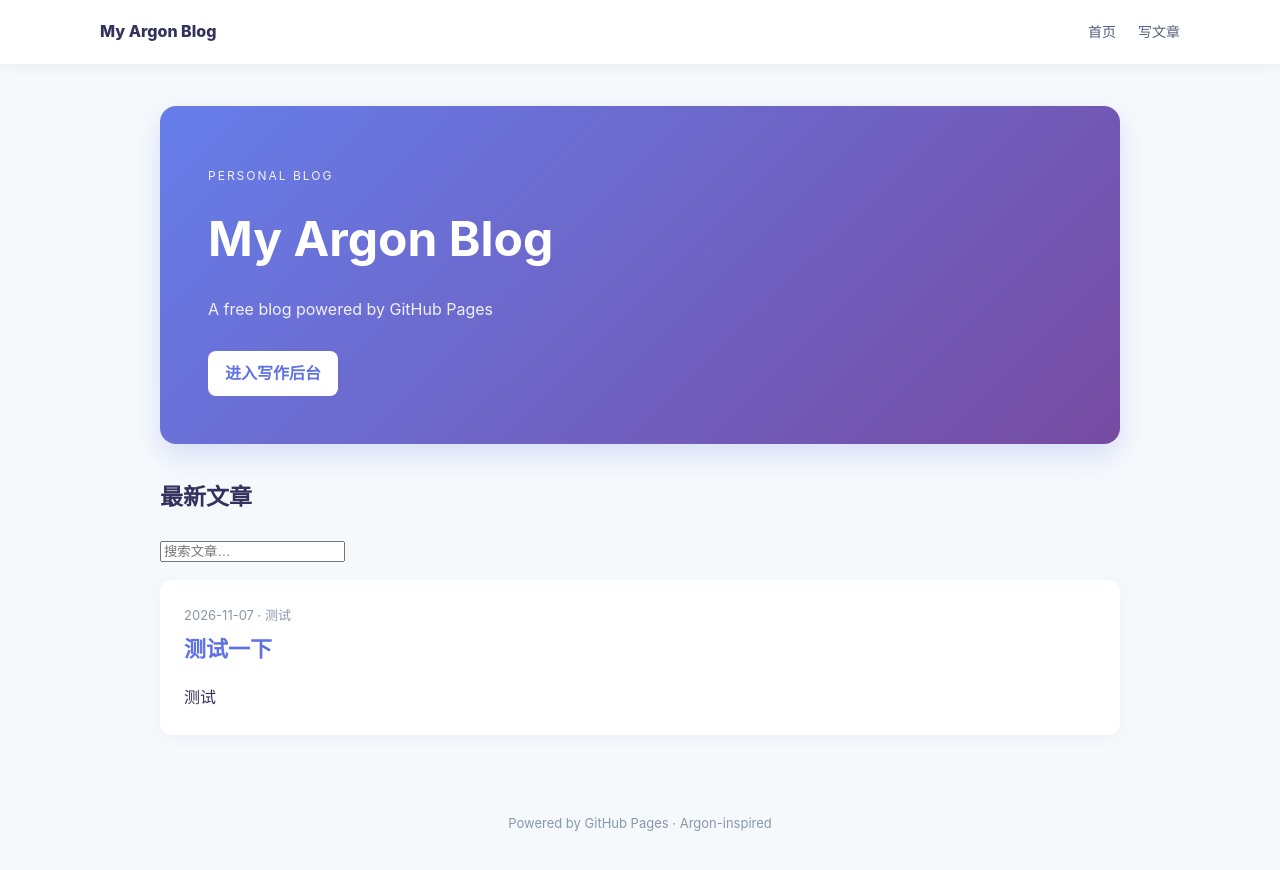
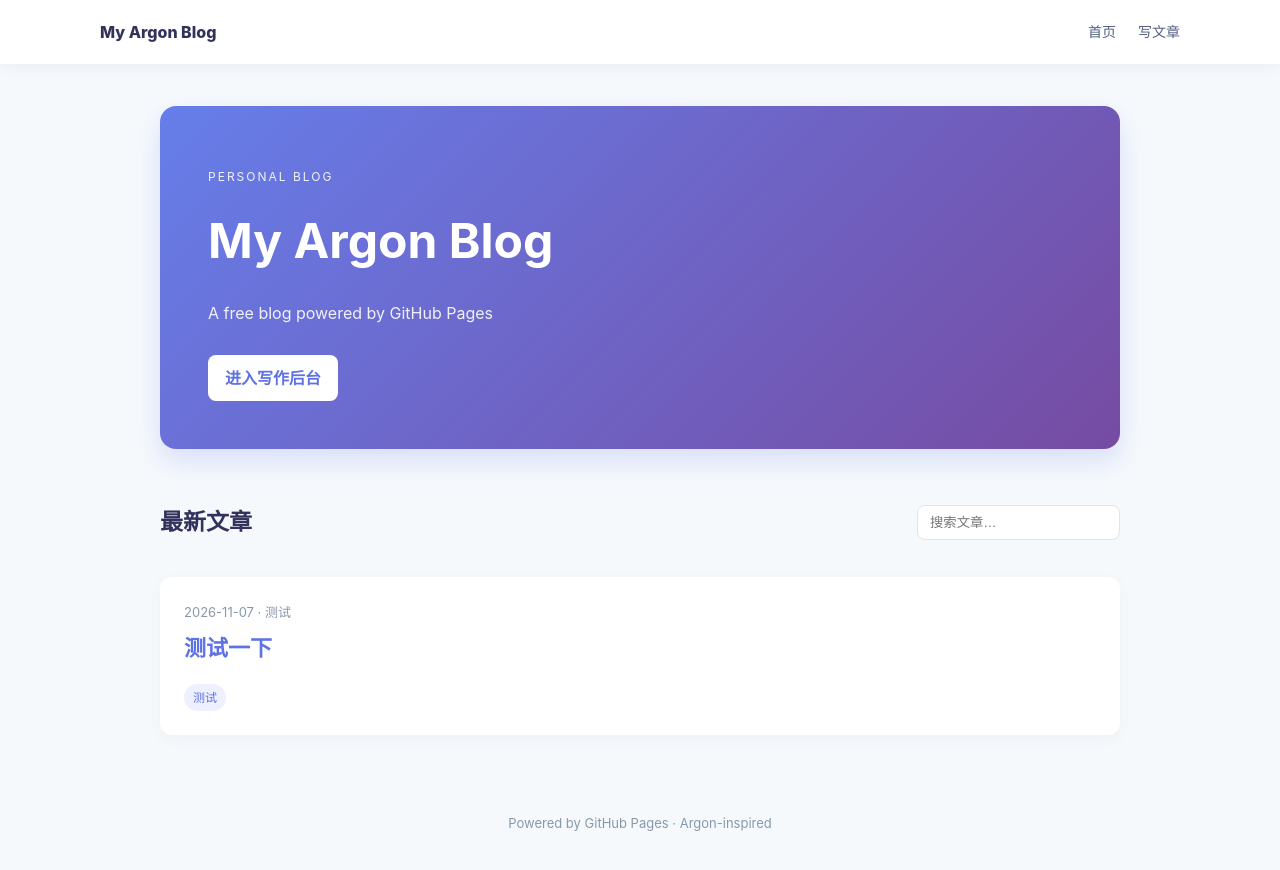
Before and after one commit to heyuxuanyyds/heyuxuanyyds.github.io, a Jekyll site: the page built from index.html, in a window 1280 px wide. Shown: the top 870 px of the page. Built offline with Jekyll 4.4.1, drawn with Linux system fonts in a browser that asks for light colours.

Commit message:
Update assets/css/argon.css

```diff
--- a/assets/css/argon.css
+++ b/assets/css/argon.css
@@ -1,7 +1,7 @@
 :root{--primary:#5e72e4;--ink:#32325d;--muted:#8898aa;--bg:#f6f9fc;--card:#fff}
-*{box-sizing:border-box}body{margin:0;background:var(--bg);color:var(--ink);font:16px/1.7 -apple-system,BlinkMacSystemFont,"Segoe UI",sans-serif}
+*{box-sizing:border-box}body{margin:0;background:var(--bg);color:var(--ink);font:16px/1.75 -apple-system,BlinkMacSystemFont,"Segoe UI",sans-serif}
 a{color:var(--primary);text-decoration:none}.topbar{height:64px;background:#fff;box-shadow:0 2px 12px #32325d12;display:flex;align-items:center;justify-content:space-between;padding:0 max(22px,calc((100% - 1080px)/2));position:sticky;top:0;z-index:2}
 .brand{font-weight:800;color:var(--ink)}nav{display:flex;gap:22px}nav a{color:#525f7f;font-size:14px}
 .container{max-width:1000px;margin:42px auto;padding:0 20px}.hero{background:linear-gradient(135deg,#667eea,#764ba2);color:white;border-radius:16px;padding:48px;margin-bottom:34px;box-shadow:0 12px 28px #5e72e433}.hero h1{font-size:clamp(32px,6vw,48px);margin:4px 0}.hero p{opacity:.9}.eyebrow{font-size:12px;letter-spacing:2px}.button{display:inline-block;background:#fff;color:#5e72e4;border-radius:8px;padding:9px 17px;font-weight:700;margin-top:12px}
-.post-list h2{font-size:23px}.post-card,.article{background:var(--card);border-radius:12px;padding:24px;margin:16px 0;box-shadow:0 4px 14px #32325d0b}.post-card h3{margin:5px 0;font-size:22px}.meta,.empty{color:var(--muted);font-size:13px}.article{padding:clamp(22px,5vw,48px)}.article h1{line-height:1.25}.article img{max-width:100%;border-radius:10px}.article pre{overflow:auto;background:#172b4d;color:#e9ecef;padding:16px;border-radius:8px}.footer{text-align:center;color:var(--muted);font-size:13px;padding:35px}
-@media(max-width:600px){.topbar{padding:0 16px}.container{margin:22px auto}.hero{padding:28px 23px}.post-card{padding:19px}}
+.post-list h2{font-size:23px}.list-head{display:flex;justify-content:space-between;align-items:center;gap:12px}.list-head input{padding:9px 12px;border:1px solid #e0e5ed;border-radius:8px}.post-card,.article{background:var(--card);border-radius:12px;padding:24px;margin:16px 0;box-shadow:0 4px 14px #32325d0b}.post-card h3{margin:5px 0;font-size:22px}.meta,.empty{color:var(--muted);font-size:13px}.article{padding:clamp(22px,5vw,48px)}.article h1{line-height:1.25}.article img{max-width:100%;border-radius:10px}.article .cover{width:100%;max-height:420px;object-fit:cover}.article pre{overflow:auto;background:#172b4d;color:#e9ecef;padding:16px;border-radius:8px}.article code{background:#f0f2f7;padding:2px 5px;border-radius:4px}.article pre code{background:none;padding:0}.tag-list{display:flex;gap:7px;flex-wrap:wrap;margin-top:12px}.tag{background:#eef0ff;color:#5e72e4;padding:3px 9px;border-radius:20px;font-size:12px}.footer{text-align:center;color:var(--muted);font-size:13px;padding:35px}
+@media(max-width:600px){.topbar{padding:0 16px}.container{margin:22px auto}.hero{padding:28px 23px}.post-card{padding:19px}.list-head{align-items:stretch;flex-direction:column}.list-head input{width:100%}}
```
